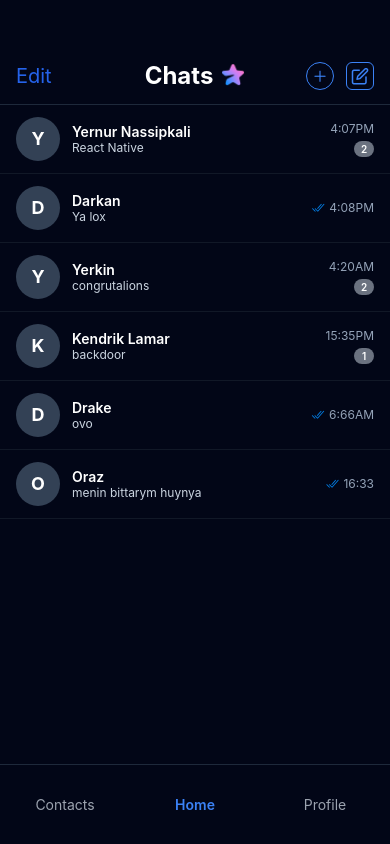
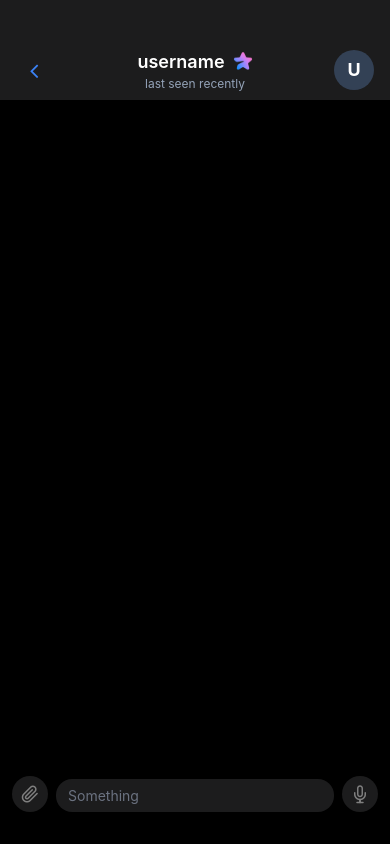
Before and after one commit to nassipkaliv/chat-app, a React Native app: screen / in a window 390 px wide. Built offline with nearby package versions, Linux system fonts and the light colour scheme.

Commit message:
ui update

```diff
--- a/App.tsx
+++ b/App.tsx
@@ -1,6 +1,7 @@
 import './global.css'
 import AppNavigator from './src/navigation/AppNavigator'
+import ChatScreen from './src/screens/chatScreen'
 
 export default function App() {
-  return <AppNavigator />
+  return <ChatScreen />
 }
--- a/src/navigation/AppNavigator.tsx
+++ b/src/navigation/AppNavigator.tsx
@@ -27,7 +27,7 @@ export default function AppNavigator() {
     <View className="flex-1">
       {renderScreen()}
 
-      <View className="flex-row bg-slate-950 h-20 border-t border-slate-800">
+      <View className="flex-row bg-tg-elevated h-20  border-tg-border">
         <TouchableOpacity
           className="flex-1 items-center justify-center"
           onPress={() => setActiveTab('Contacts')}
--- a/src/screens/chatScreen.tsx
+++ b/src/screens/chatScreen.tsx
@@ -1,21 +1,33 @@
-import { View, Text, TouchableOpacity, Image, TextInput } from 'react-native'
-import { Feather, FontAwesome, Ionicons } from '@expo/vector-icons'
-
+import React from 'react'
+import {
+  View,
+  Text,
+  TouchableOpacity,
+  Image,
+  TextInput,
+  KeyboardAvoidingView,
+  Platform,
+} from 'react-native'
+import { Feather, FontAwesome } from '@expo/vector-icons'
 
 const ChatScreen = () => {
   return (
-    <View className="flex-1 bg-slate-950">
-      <View className="px-4 pt-12 pb-3 flex-row items-center bg-slate-950">
+    <KeyboardAvoidingView
+      className="flex-1 bg-tg-bg"
+      behavior={Platform.OS === 'ios' ? 'padding' : undefined}
+      keyboardVerticalOffset={0}
+    >
+      <View className="flex-1 bg-tg-bg">
+        <View className="px-4 pt-12 pb-2 flex-row items-center bg-tg-elevated">
           <View className="flex-1">
             <TouchableOpacity className="w-9 h-9 rounded-full items-center justify-center">
               <FontAwesome name="angle-left" size={24} color="#3b82f6" />
             </TouchableOpacity>
           </View>
+
           <TouchableOpacity className="flex-1 items-center">
-          <View className="flex-row items-center gap-2 mb-[0px]">
-            <Text
-              className="text-white text-lg font-semibold"
-            >
+            <View className="flex-row items-center gap-2">
+              <Text className="text-white text-lg font-semibold">
                 username
               </Text>
               <Image
@@ -27,30 +39,33 @@ const ChatScreen = () => {
               last seen recently
             </Text>
           </TouchableOpacity>
+
           <View className="flex-1 flex-row justify-end gap-3">
-          <TouchableOpacity className="w-11 h-11 rounded-full bg-slate-700 items-center justify-center">
+            <TouchableOpacity className="w-10 h-10 rounded-full bg-slate-700 items-center justify-center">
               <Text className="text-white font-bold text-lg">
                 U
               </Text>
             </TouchableOpacity>
           </View>
         </View>
-      <View className="h-px bg-slate-800" />
 
-      <View className="mt-auto px-3 pb-4 pt-2 flex-row items-end gap-2">
-        <TouchableOpacity className="w-9 h-9 rounded-full bg-slate-800 items-center justify-center">
-          <Feather name='paperclip' size={18} color="#7f7f7f" />
+        <View className="mt-auto px-3 pb-8 pt-2 flex-row items-end gap-2">
+          <TouchableOpacity className="w-9 h-9 rounded-full bg-tg-elevated items-center justify-center">
+            <Feather name="paperclip" size={18} color="#7f7f7f" />
           </TouchableOpacity>
 
-        <TextInput className="flex-1 max-h-24 bg-slate-800 text-white rounded-2xl px-3 py-2" placeholder="Something" placeholderTextColor="#6b7280" />
+          <TextInput
+            className="flex-1 max-h-24 bg-tg-elevated text-white rounded-2xl px-3 py-2"
+            placeholder="Something"
+            placeholderTextColor="#6b7280"
+          />
 
-        <TouchableOpacity className="w-9 h-9 rounded-full bg-slate-800 items-center justify-center">
+          <TouchableOpacity className="w-9 h-9 rounded-full bg-tg-elevated items-center justify-center">
             <Feather name="mic" size={18} color="#7f7f7f" />
           </TouchableOpacity>
-
-
         </View>
       </View>
+    </KeyboardAvoidingView>
   )
 }
 
--- a/src/screens/contactsScreen.tsx
+++ b/src/screens/contactsScreen.tsx
@@ -72,8 +72,8 @@ const ContactRow = ({title, status}: ContactsProps) => {
 
 const ContactsScreen = () => {
   return (
-    <View className="flex-1 bg-slate-950">
-      <View className="px-4 pt-12 mt-3 pb-3 flex-row items-center">
+    <View className="flex-1 bg-tg-bg">
+      <View className="px-4 pt-12 mt-3 pb-3 flex-row items-center bg-tg-elevated">
         <View className="flex-1">
           <TouchableOpacity>
             <Text className="text-blue-600 text-xl">Sort</Text>
@@ -87,27 +87,26 @@ const ContactsScreen = () => {
         </View>
 
         <View className="flex-1 items-end">
-          <View className="flex-row gap-3">
+          <TouchableOpacity className="flex-row gap-3">
             <Ionicons name="add" size={24} color="#3b82f6" />
-          </View>
+          </TouchableOpacity>
         </View>
       </View>
 
-      <View className="h-px bg-slate-800" />
 
       <ScrollView>
-        <View className="px-4 pt-3 pb-2">
-          <View className="flex-row items-center bg-slate-900 rounded-xl px-3 py-2">
-            <Ionicons name="search" size={18} color="#6b7280" />
+        <View className="px-4 pt-3 pb-2 bg-tg-elevated">
+          <View className="flex-row items-center justify-center bg-tg-bg rounded-xl px-3 py-2">
+            <Ionicons name="search" className='ml-1' size={18} color="#6b7280" />
             <TextInput
-              className="ml-2 flex-1 text-white"
+              className="ml-4 flex-1 text-white"
               placeholder="Search"
               placeholderTextColor="#6b7280"
             />
           </View>
         </View>
 
-        <View className="pt-3 px-6">
+        <View className="pt-3 px-6 border-b">
           <TouchableOpacity className="flex-row gap-4 items-center">
             <Ionicons name='location-sharp' size={24} color="#3b82f6" />
             <Text className='text-blue-500 font-semibold'>Add Nearby</Text>
--- a/src/screens/homeScreen.tsx
+++ b/src/screens/homeScreen.tsx
@@ -110,8 +110,8 @@ const ChatInfo = ({ title, lastMessage, lastTime, unread, ticked }: ChatInfoProp
 
 const HomeScreen = () => {
   return (
-    <View className="flex-1 bg-slate-950">
-      <View className="px-4 pt-12 mt-3 pb-3 flex-row items-center">
+    <View className="flex-1 bg-tg-bg">
+      <View className="px-4 pt-12 mt-3 pb-3 flex-row items-center bg-tg-elevated">
         <View className="flex-1">
           <TouchableOpacity>
             <Text className="text-blue-600 text-xl">Edit</Text>
@@ -130,17 +130,17 @@ const HomeScreen = () => {
 
         <View className="flex-1 items-end">
           <View className="flex-row gap-3">
-            <TouchableOpacity className="w-7 h-7 rounded-full border border-blue-500 items-center justify-center">
+            <TouchableOpacity className="w-6 h-6 rounded-full border border-blue-500 items-center justify-center">
               <Ionicons name="add" size={18} color="#3b82f6" />
             </TouchableOpacity>
-            <TouchableOpacity className="w-7 h-7 rounded-md border border-blue-500 items-center justify-center">
-              <Feather name="edit" size={18} color="#3b82f6" />
+            <TouchableOpacity className="">
+              <Feather name="edit" size={20} color="#3b82f6" />
             </TouchableOpacity>
           </View>
         </View>
       </View>
 
-      <View className="h-px bg-slate-800" />
+      <View className="h-px " />
 
       <View className="flex-1">
         {myChats.map(chat => (
--- a/src/screens/profileScreen.tsx
+++ b/src/screens/profileScreen.tsx
@@ -4,16 +4,16 @@ import { FontAwesome, Feather, Ionicons } from '@expo/vector-icons'
 
 const ProfileScreen = () => {
   return (
-    <View className="flex-1 bg-slate-950">
+    <View className="flex-1 bg-tg-bg">
       <View className="px-4 pt-12 pb-3 flex-row items-center">
         <View className="flex-1">
-          <TouchableOpacity className="w-9 h-9 rounded-full bg-slate-800 items-center justify-center">
-            <Ionicons name="qr-code" size={20} color="#fff" />
+          <TouchableOpacity className="w-9 h-9 rounded-full bg-tg-elevated items-center justify-center">
+            <Ionicons name="qr-code" size={18} color="#fff" />
           </TouchableOpacity>
         </View>
 
         <View className="flex-1 items-end">
-          <TouchableOpacity className="rounded-full bg-slate-800 items-center justify-center h-9 px-3">
+          <TouchableOpacity className="rounded-full bg-tg-elevated items-center justify-center h-9 px-3">
             <Text className="text-base text-white font-semibold">
               Edit
             </Text>
@@ -47,7 +47,7 @@ const ProfileScreen = () => {
         </View>
 
 
-        <View className="flex-1 px-4 py-3 mt-3 bg-slate-800 mx-4 rounded-2xl">
+        <View className="flex-1 px-4 py-3 mt-3 bg-tg-elevated mx-4 rounded-2xl">
           <TouchableOpacity className='py-2 px-2'>
             <View className='flex-row gap-3 items-center'>
               <Image source={require('../../assets/avatar.png')} className="w-8 h-8 rounded-full" />
@@ -60,7 +60,7 @@ const ProfileScreen = () => {
           </TouchableOpacity>
         </View>
 
-        <View className="flex-1 px-4 py-3 mt-4 bg-slate-800 mx-4 rounded-2xl">
+        <View className="flex-1 px-4 py-3 mt-4 bg-tg-elevated mx-4 rounded-2xl">
           <TouchableOpacity className='py-2 px-2 justify-between flex-row'>
             <View className="flex-row items-center gap-4">
               <FontAwesome name='user-circle-o' size={24} color="#fff" />
@@ -70,7 +70,7 @@ const ProfileScreen = () => {
           </TouchableOpacity>
         </View>
 
-        <View className="flex-1 px-4 py-3 mt-4 bg-slate-800 mx-4 rounded-2xl">
+        <View className="flex-1 px-4 py-3 mt-4 bg-tg-elevated mx-4 rounded-2xl">
           <TouchableOpacity className='py-2 px-2 justify-between flex-row'>
             <View className="flex-row items-center gap-4">
               <Ionicons name='wallet' size={24} color="#fff" />
@@ -80,7 +80,7 @@ const ProfileScreen = () => {
           </TouchableOpacity>
         </View>
 
-        <View className="flex-1 px-4 py-3 mt-4 bg-slate-800 mx-4 rounded-2xl">
+        <View className="flex-1 px-4 py-3 mt-4 bg-tg-elevated mx-4 rounded-2xl">
           <TouchableOpacity className='py-2 px-2 justify-between flex-row'>
             <View className="flex-row items-center gap-4">
               <Feather name='bookmark' size={24} color="#fff" />
@@ -111,7 +111,7 @@ const ProfileScreen = () => {
           </TouchableOpacity>
         </View>
 
-        <View className="flex-1 px-4 py-3 mt-4 bg-slate-800 mx-4 rounded-2xl">
+        <View className="flex-1 px-4 py-3 mt-4 bg-tg-elevated mx-4 rounded-2xl">
           <TouchableOpacity className='py-2 px-2 justify-between flex-row'>
             <View className="flex-row items-center gap-4">
               <Ionicons name='notifications' size={24} color="#fff" />
--- a/tailwind.config.js
+++ b/tailwind.config.js
@@ -7,7 +7,13 @@ module.exports = {
   ],
   presets: [require("nativewind/preset")],
   theme: {
-    extend: {},
+    extend: {
+      colors: {
+        'tg-bg': '#000',
+        'tg-elevated': '#1c1c1d;',
+        'tg-border': '#545458',
+      },
+    },
   },
   plugins: [],
 }
```
Lines whose indentation alone changed are shown as unchanged.
